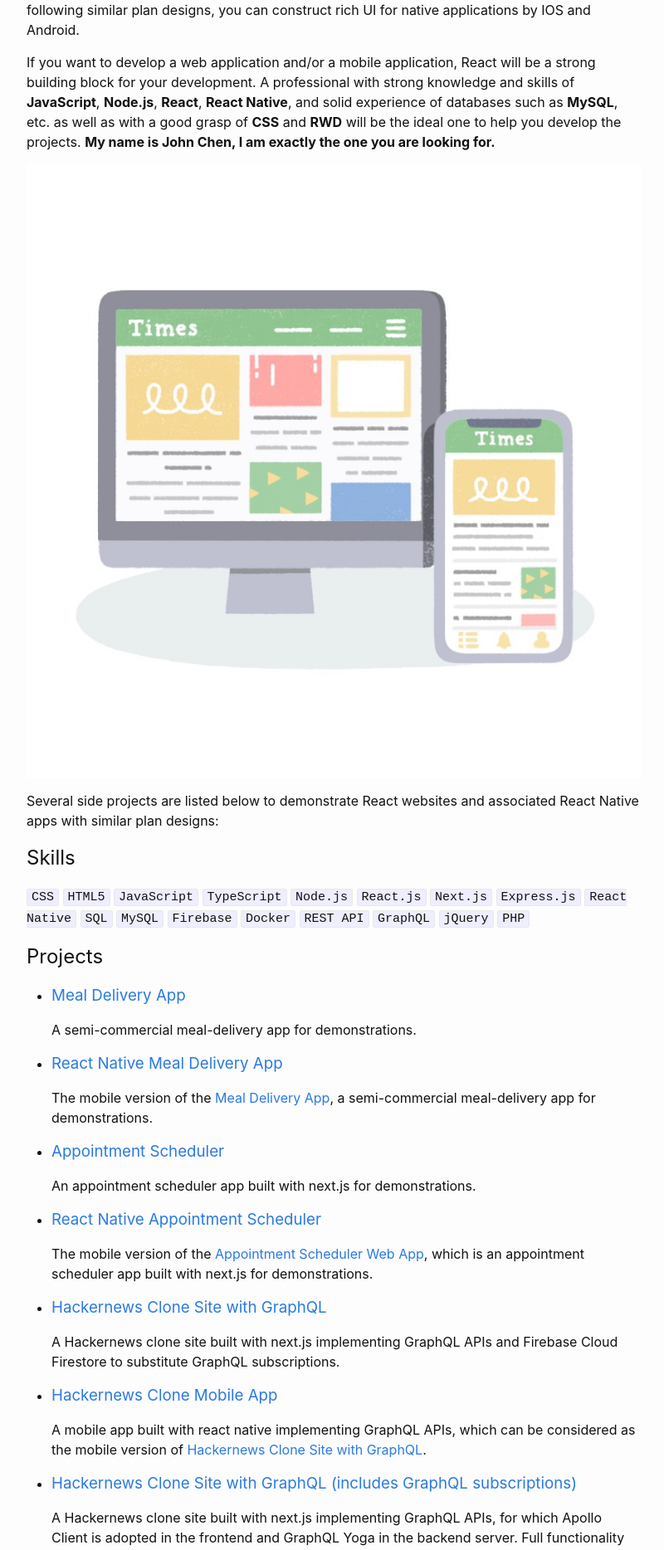
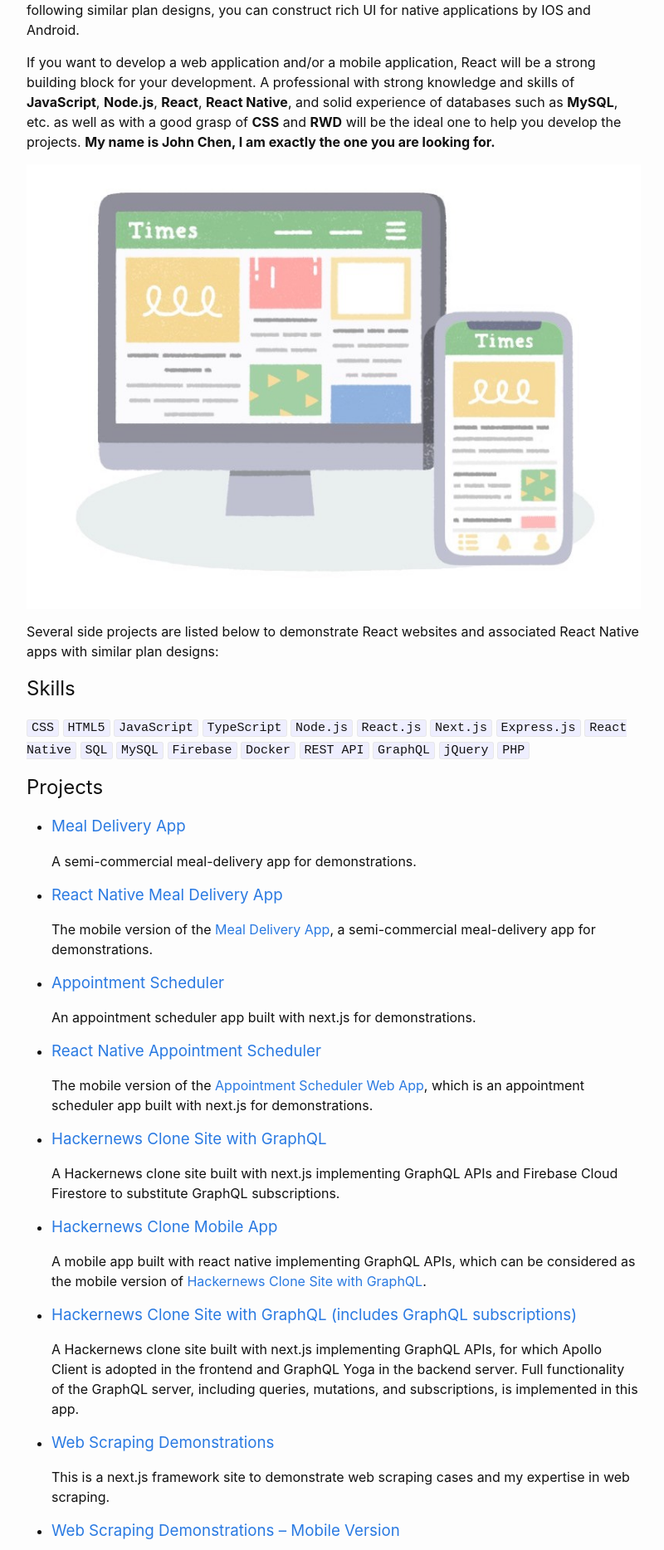
Before and after one commit to jglchen/jglchen.github.io, a Jekyll site: the page built from index.md, in a window 1280 px wide. Shown: the part 506-2374 px from the top of the page at 83% size, without its empty margins (238-1038 px from the left). Built offline with Jekyll 4.4.1, drawn with Linux system fonts in a browser that asks for light colours.

Commit message:
Initial Commit

```diff
--- a/index.md
+++ b/index.md
@@ -16,7 +16,7 @@ A native mobile application is developed for use on a particular platform or dev
 
 If you want to develop a web application and/or a mobile application, React will be a strong building block for your development. A professional with strong knowledge and skills of **JavaScript**, **Node.js**, **React**, **React Native**, and solid experience of databases such as **MySQL**, etc. as well as with a good grasp of **CSS** and **RWD** will be the ideal one to help you develop the projects. **My name is John Chen, I am exactly the one you are looking for.**
 
-![app-web-mobile](/images/app-web-mobile.gif)
+![app-web-mobile](/images/app-web-mobile.jpeg)
 
 Several side projects are listed below to demonstrate React websites and associated React Native apps with similar plan designs:
 
```
Also changed, not shown: images/app-web-mobile.jpeg (added).
